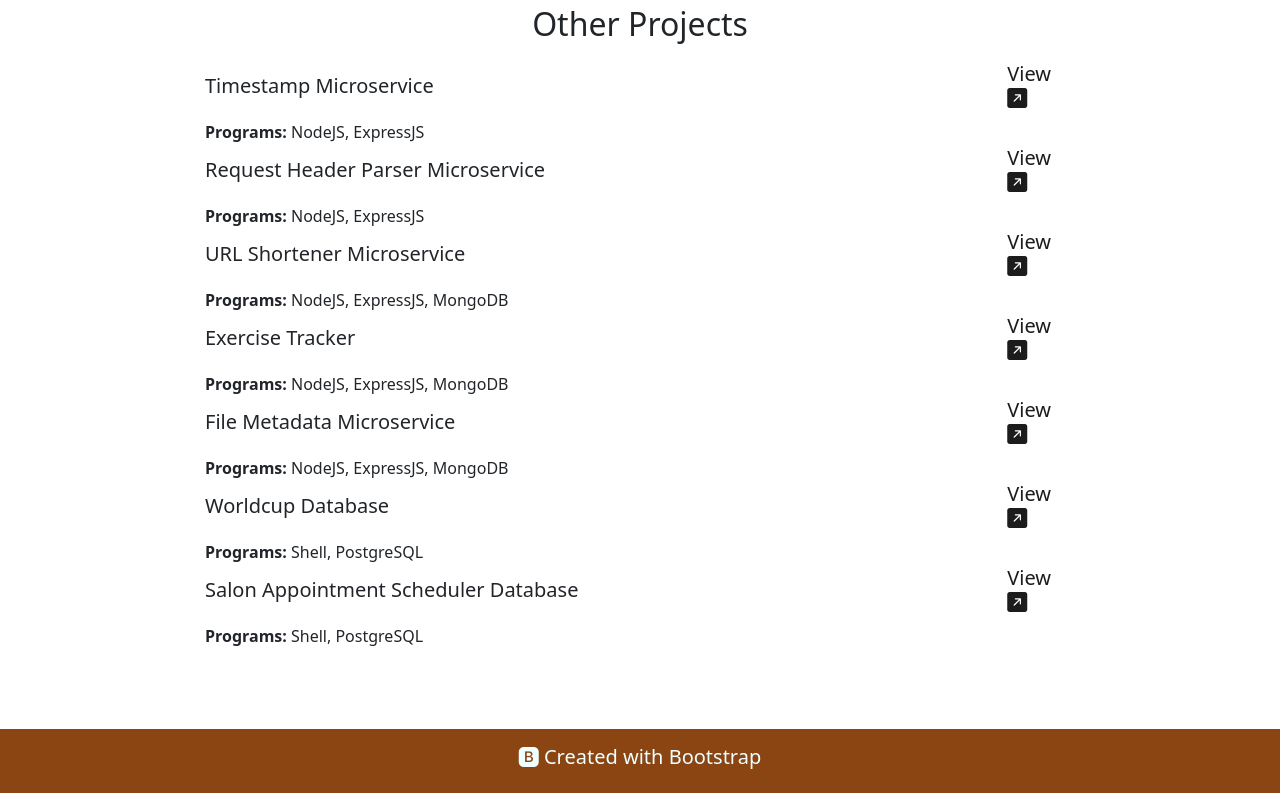
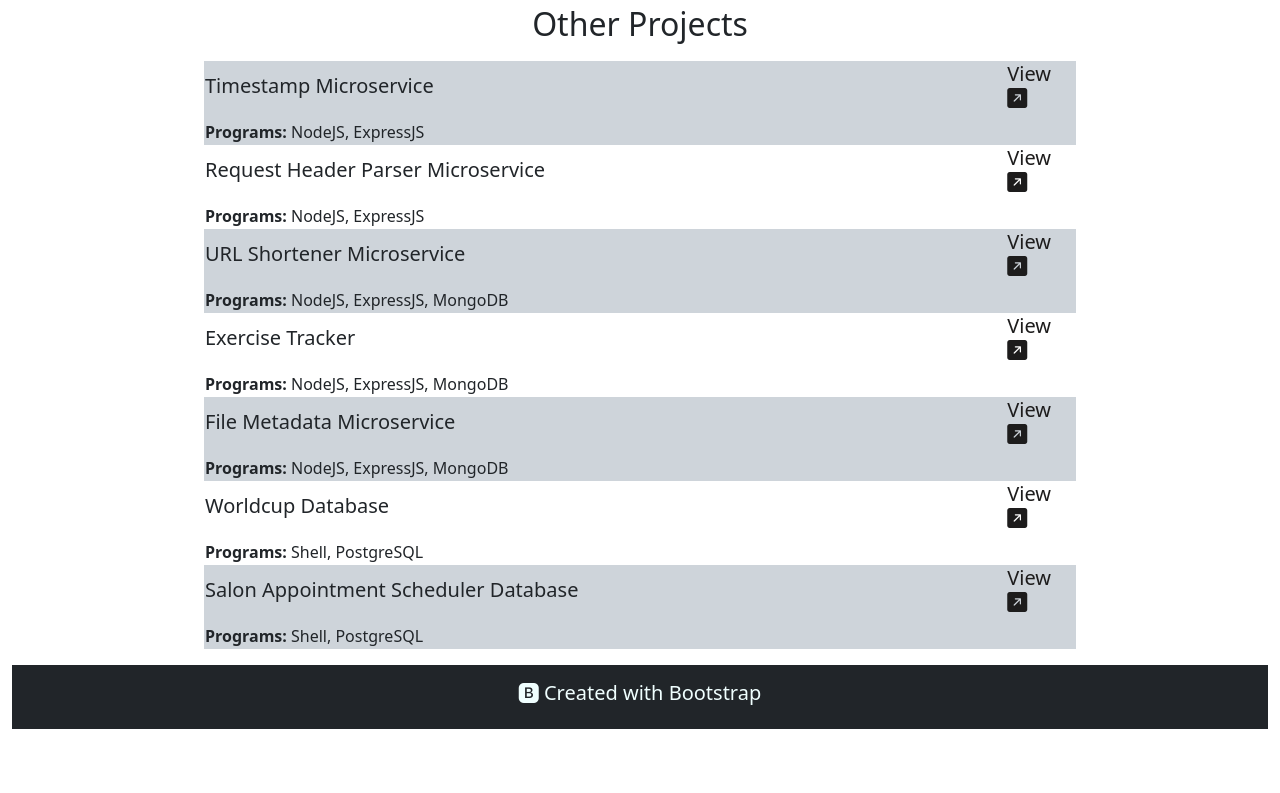
Before and after one commit to junonurakbar/junonurakbar.github.io, a plain HTML site: page index.html in a window 1280 px wide. Shown: the part 1533-2326 px from the top of the page. After the commit the page ends 2262 px from the top, so only its background shows below. Drawn offline with nearby package versions, Linux system fonts and the light colour scheme.

Commit message:
changed background

```diff
--- a/css/styles.css
+++ b/css/styles.css
@@ -1,9 +1,5 @@
 html {
   position: relative;
-}
-
-.navbar.navbar-expand-lg {
-  background-color: saddlebrown;
 }
 
 ul {
@@ -11,8 +7,6 @@ ul {
   margin: 0;
   padding: 0;
 }
-
-
 
 .card-body {
   padding-top: 0;
@@ -59,7 +53,6 @@ section {
 
 footer {
   display: flex;
-  background-color: saddlebrown;
   font-weight: bold;
   align-content: center;
   justify-content: center;
--- a/index.html
+++ b/index.html
@@ -23,7 +23,7 @@
   </head>
   <body id="home">
     <!-- navbar -->
-    <nav class="navbar navbar-expand-lg navbar-dark shadow-sm fixed-top">
+    <nav class="navbar navbar-expand-md navbar-dark fixed-top bg-dark">
       <div class="container">
         <a class="navbar-brand" href="#">Harjuno Nur Akbar</a>
         <button
@@ -79,12 +79,6 @@
               Fresh graduate in electrical engineering in electronics. Highly Interested in web development, embedded systems, IoT (Internet of Things), microcontrollers, and PCB design. Eager to learn new skills and knowledges. Prioritize details and efficiency when working on a project and easy
               to adapt with new environments and tools.
             </p>
-          </div>
-        </div>
-      </div>
-
-        <div class="row justify-content-center fs-5" >
-          <div class="col-md-10 about-me">
             <p><b>Programming Languages: </b>C++, JavaScript, SQL, PHP</p>
             <p><b>Frameworks: </b> Boostrap, ExpressJS</p>
             <p><b>Tools: </b> MySQL, PostgreSQL, Git, NodeJS</p>
@@ -179,11 +173,11 @@
             <th style="width: 92%"></th>
           </thead>
           <tbody>
-            <tr class="tr-project">
+            <tr class="tr-project bg-dark-subtle">
               <td><h5>Timestamp Microservice</h5></td>
               <td><h5><a href="https://replit.com/@junonurakbar/boilerplate-project-timestamp" target="_blank">View <i class="bi bi-arrow-up-right-square-fill"></i></a></h5></td>
             </tr>
-            <tr class="tr-extend"><td><b>Programs: </b> NodeJS, ExpressJS</td><td></td></tr>
+            <tr class="tr-extend bg-dark-subtle"><td><b>Programs: </b> NodeJS, ExpressJS</td><td></td></tr>
 
             <tr class="tr-project">
               <td><h5>Request Header Parser Microservice</h5></td>
@@ -191,11 +185,11 @@
             </tr>
             <tr class="tr-extend"><td><b>Programs: </b> NodeJS, ExpressJS</td><td></td></tr>
 
-            <tr class="tr-project">
+            <tr class="tr-project bg-dark-subtle">
               <td><h5>URL Shortener Microservice</h5></td>
               <td><h5><a href="https://replit.com/@junonurakbar/boilerplate-project-urlshortener" target="_blank">View <i class="bi bi-arrow-up-right-square-fill"></i></a></h5></td>
             </tr>
-            <tr class="tr-extend"><td><b>Programs: </b> NodeJS, ExpressJS, MongoDB</td><td></td></tr>
+            <tr class="tr-extend bg-dark-subtle"><td><b>Programs: </b> NodeJS, ExpressJS, MongoDB</td><td></td></tr>
 
             <tr class="tr-project">
               <td><h5>Exercise Tracker</h5></td>
@@ -203,11 +197,11 @@
             </tr>
             <tr class="tr-extend"><td><b>Programs: </b> NodeJS, ExpressJS, MongoDB</td><td></td></tr>
 
-            <tr class="tr-project">
+            <tr class="tr-project bg-dark-subtle">
               <td><h5>File Metadata Microservice</h5></td>
               <td><h5><a href="https://replit.com/@junonurakbar/boilerplate-project-filemetadata" target="_blank">View <i class="bi bi-arrow-up-right-square-fill"></i></a></h5></td>
             </tr>
-            <tr class="tr-extend"><td><b>Programs: </b> NodeJS, ExpressJS, MongoDB</td><td></td></tr>
+            <tr class="tr-extend bg-dark-subtle"><td><b>Programs: </b> NodeJS, ExpressJS, MongoDB</td><td></td></tr>
 
             <tr class="tr-project">
               <td><h5>Worldcup Database</h5></td>
@@ -215,11 +209,11 @@
             </tr>
             <tr class="tr-extend"><td><b>Programs: </b>Shell, PostgreSQL</td><td></td></tr>
 
-            <tr class="tr-project">
+            <tr class="tr-project bg-dark-subtle">
               <td><h5>Salon Appointment Scheduler Database</h5></td>
               <td><h5><a href="https://github.com/junonurakbar/build-a-salon-appointment-scheduler/" target="_blank">View <i class="bi bi-arrow-up-right-square-fill"></i></a></h5></td>
             </tr>
-            <tr class="tr-extend"><td><b>Programs: </b>Shell, PostgreSQL</td><td></td></tr>
+            <tr class="tr-extend bg-dark-subtle"><td><b>Programs: </b>Shell, PostgreSQL</td><td></td></tr>
 
           </tbody>
         </table>
@@ -227,43 +221,11 @@
     </section>
 
     <!-- footer -->
-    <section id="contact">
-      <div class="container">
-        <div class="row text-center">
-          <div class="col">
-            <!-- <h2>Contact Me</h2> -->
-          </div>
-        </div>
-
-        <!-- <div class="row justify-content-center">
-          <div class="col-md-6">
-            <form>
-              <div class="mb-3">
-                <label for="name" class="form-label">Full Name:</label>
-                <input type="text" class="form-control" id="name" />
-              </div>
-
-              <div class="mb-3">
-                <label for="email" class="form-label">Email address</label>
-                <input type="email" class="form-control" id="email" />
-              </div>
-
-              <div class="mb-3">
-                <label for="message" class="form-label">Message</label>
-                <textarea class="form-control" id="message" rows="3"></textarea>
-              </div>
-
-              <button type="send" class="btn btn-primary">Send</button>
-            </form>
-          </div>
-        </div>
-      </div> -->
-    </section>
-
-    <!-- footer -->
-    <footer class="text-center mt-3 pt-3 pb-3 align-content-center footer">
-      <p><h5><i class="bi bi-bootstrap-fill"></i> Created with Bootstrap</h5></p>
-    </footer>
+    <div class="container-fluid">
+      <footer class="text-center mt-3 pt-3 pb-3 align-content-center footer bg-dark">
+        <p><h5><i class="bi bi-bootstrap-fill"></i> Created with Bootstrap</h5></p>
+      </footer>
+    </div>
 
     <!-- Bootstrap -->
     <script src="https://cdn.jsdelivr.net/npm/bootstrap@5.3.2/dist/js/bootstrap.bundle.min.js"
```
